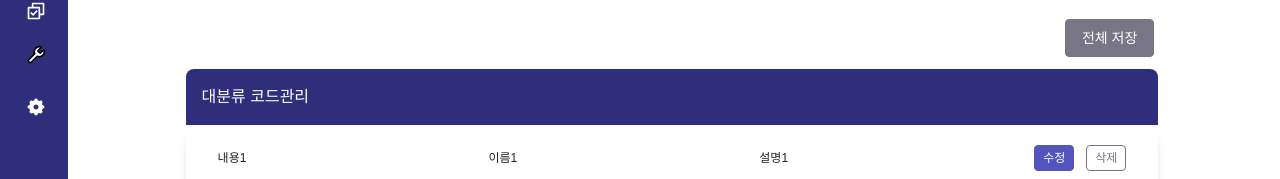
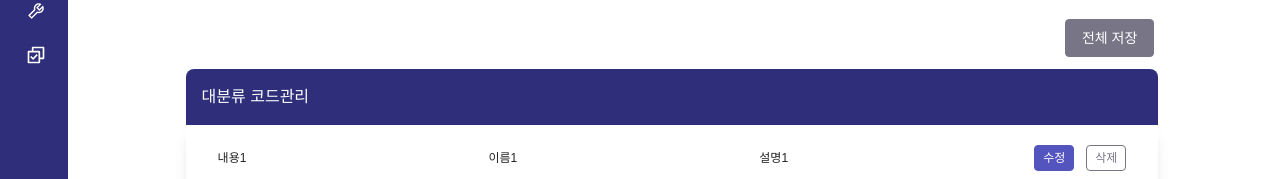
Before and after one commit to Hyeyeon-Ko/pur-ui2, a Next.js app: page /category/major in a window 1280 px wide. Shown: the part 205-384 px from the top of the page. Built offline with nearby package versions, Linux system fonts and the light colour scheme; a web font is replaced by a local one.

Commit message:
💄 이모티콘 수정

```diff
--- a/components/layouts/SideMenu.tsx
+++ b/components/layouts/SideMenu.tsx
@@ -3,14 +3,13 @@
 import React, { useState } from "react";
 import { HiMenuAlt3 } from "react-icons/hi";
 import { MdCalculate } from "react-icons/md";
-import { RiSettings5Fill } from "react-icons/ri";
 import { FaFileContract } from "react-icons/fa";
 import { RiCheckboxMultipleLine } from "react-icons/ri";
 import { MdDashboardCustomize } from "react-icons/md";
 import { TbSquareNumber1Filled } from "react-icons/tb";
 import { TbSquareNumber2Filled } from "react-icons/tb";
 import { TbSquareNumber3Filled } from "react-icons/tb";
-import { FiTool } from "react-icons/fi";
+import { AiOutlineTool } from "react-icons/ai";
 import Link from "next/link";
 import colors from "@/styles/colors";
 import { useRouter } from "next/navigation";
@@ -57,6 +56,13 @@ const SideMenu = ({
           tooltip: "계약조회",
         },
         {
+          icon: AiOutlineTool,
+          label: "장비관리",
+          href: "/equipment",
+          visible: ["admin", "master"],
+          tooltip: "장비관리",
+        },
+        {
           icon: RiCheckboxMultipleLine,
           label: "코드조회",
           href: "/category/major",
@@ -84,27 +90,20 @@ const SideMenu = ({
             },
           ],
         },
-        {
-          icon: FiTool,
-          label: "장비관리",
-          href: "/equipment",
-          visible: ["admin", "master"],
-          tooltip: "장비관리",
-        },
       ],
     },
-    {
-      title: "OTHER",
-      items: [
-        {
-          icon: RiSettings5Fill,
-          label: "SETTINGS",
-          href: "/settings",
-          visible: ["admin", "master", "admin"],
-          tooltip: "설정",
-        },
-      ],
-    },
+    // {
+    //   title: "OTHER",
+    //   items: [
+    //     {
+    //       icon: RiSettings5Fill,
+    //       label: "SETTINGS",
+    //       href: "/settings",
+    //       visible: ["admin", "master", "admin"],
+    //       tooltip: "설정",
+    //     },
+    //   ],
+    // },
   ];
 
   return (
```
